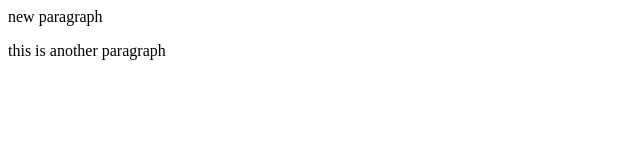
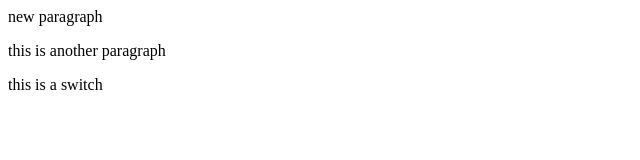
Before and after one commit to Aayushman12345/localRepo, a plain HTML site: page index.html in a window 1280 px wide. Shown: the whole page, without its empty margins (0-640 px from the left). Drawn offline with Linux system fonts and the light colour scheme.

Commit message:
add switch

```diff
--- a/index.html
+++ b/index.html
@@ -1,2 +1,3 @@
 <p> new paragraph</p>
 <p>this is another paragraph</p>
+<p>this is a switch</p>
```
